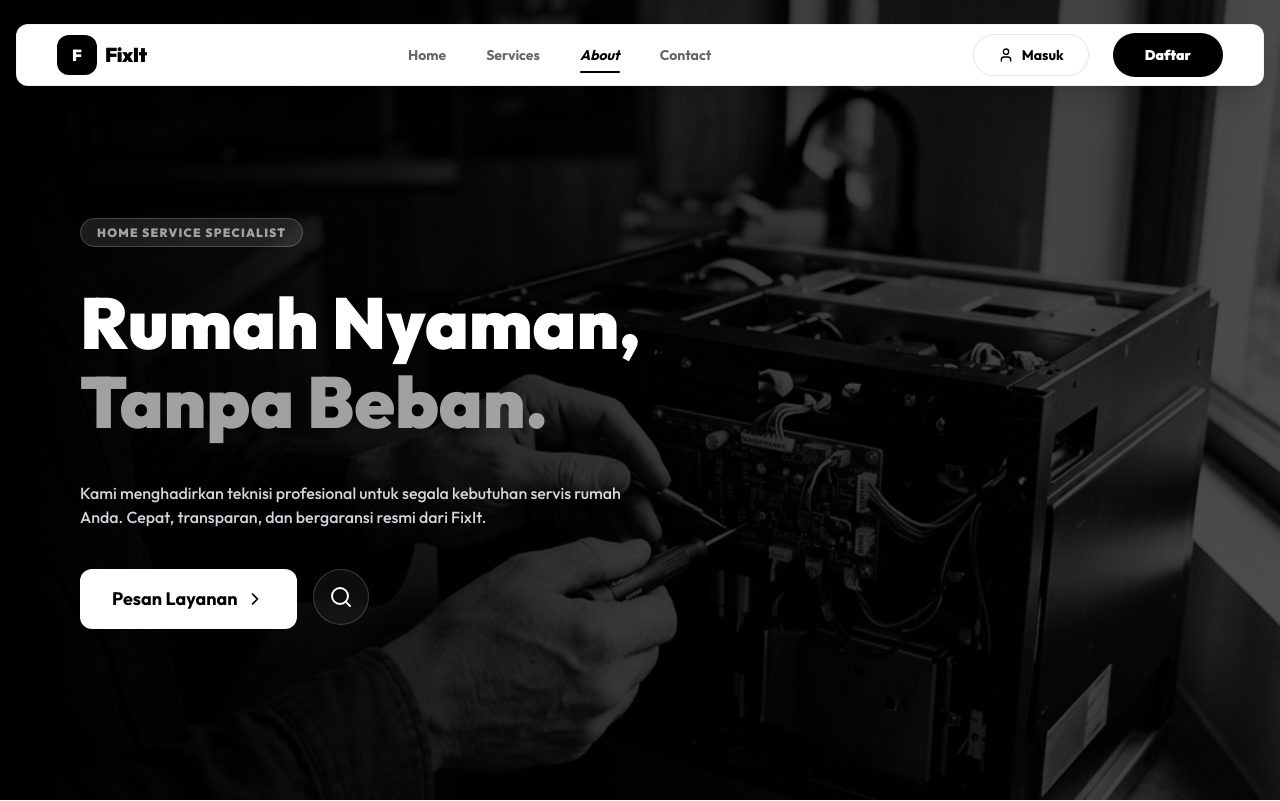
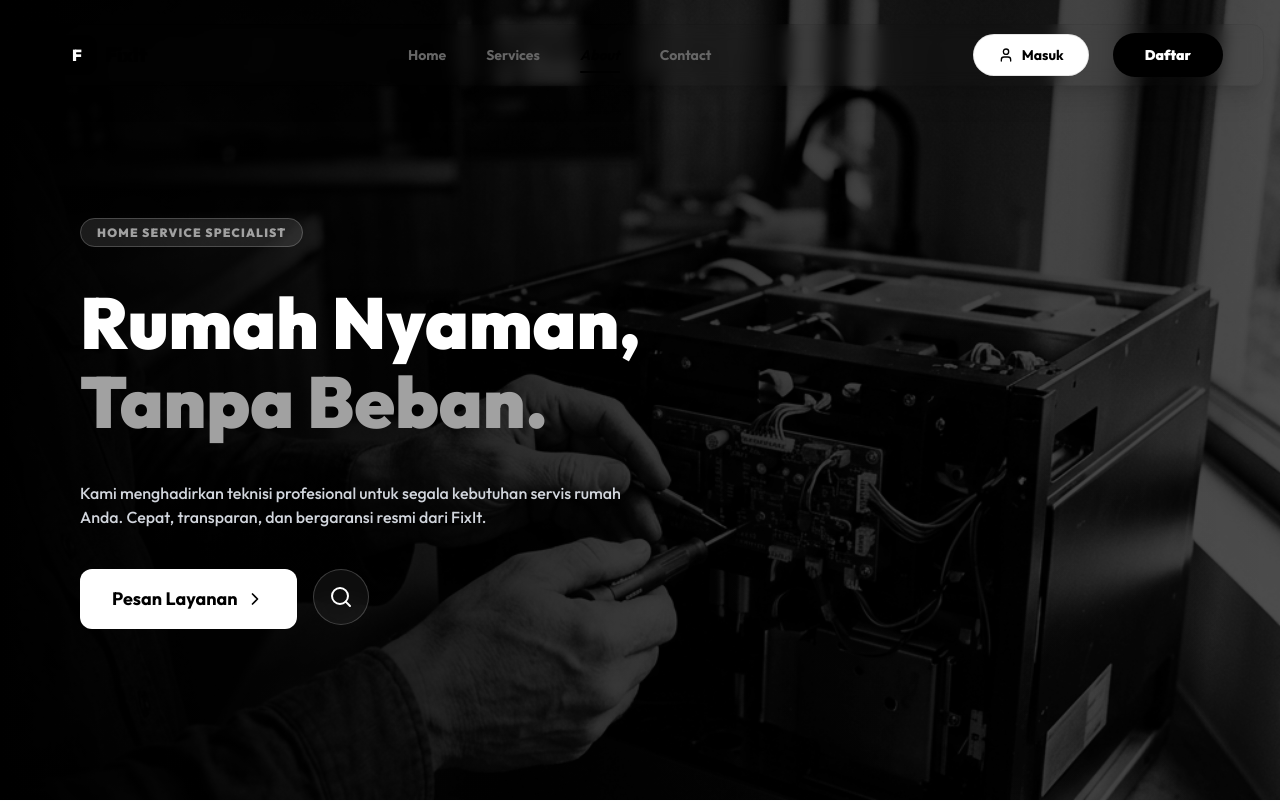
Before and after one commit to chilmi89/SF-Service, a Next.js app: page /about in a window 1280 px wide. Shown: the top 801 px of the page. Built offline with nearby package versions, Linux system fonts and the light colour scheme.

Commit message:
update navbar
update navbar

```diff
--- a/src/app/globals.css
+++ b/src/app/globals.css
@@ -32,3 +32,11 @@ input::-webkit-contacts-auto-fill-button,
 input::-webkit-credentials-auto-fill-button {
   display: none !important;
 }
+/* Custom scrollbar hiding utility */
+.scrollbar-hide::-webkit-scrollbar {
+  display: none;
+}
+.scrollbar-hide {
+  -ms-overflow-style: none;
+  scrollbar-width: none;
+}
--- a/src/components/Navbar.tsx
+++ b/src/components/Navbar.tsx
@@ -53,7 +53,6 @@ export default function Navbar() {
 
   return (
     <>
-      {/* Background Decorations (Joined with Navbar as requested) */}
       <div className="fixed inset-0 z-0 overflow-hidden pointer-events-none">
         <motion.div
           variants={blobVariants}
@@ -68,7 +67,7 @@ export default function Navbar() {
       </div>
 
       <nav className="fixed top-6 left-0 right-0 z-50 flex flex-col items-center px-4 pointer-events-none">
-        <div className="flex w-full max-w-7xl items-center justify-between rounded-xl bg-white border border-black/5 shadow-xl px-4 md:px-10 py-2 backdrop-blur-md pointer-events-auto">
+        <div className="flex w-full max-w-7xl items-center justify-between rounded-xl bg-transparent border border-black/5 shadow-xl px-4 md:px-10 py-2 backdrop-blur-sm pointer-events-auto">
           {/* Logo */}
           <Link href="/" className="flex items-center gap-2 group">
             <motion.div
```
